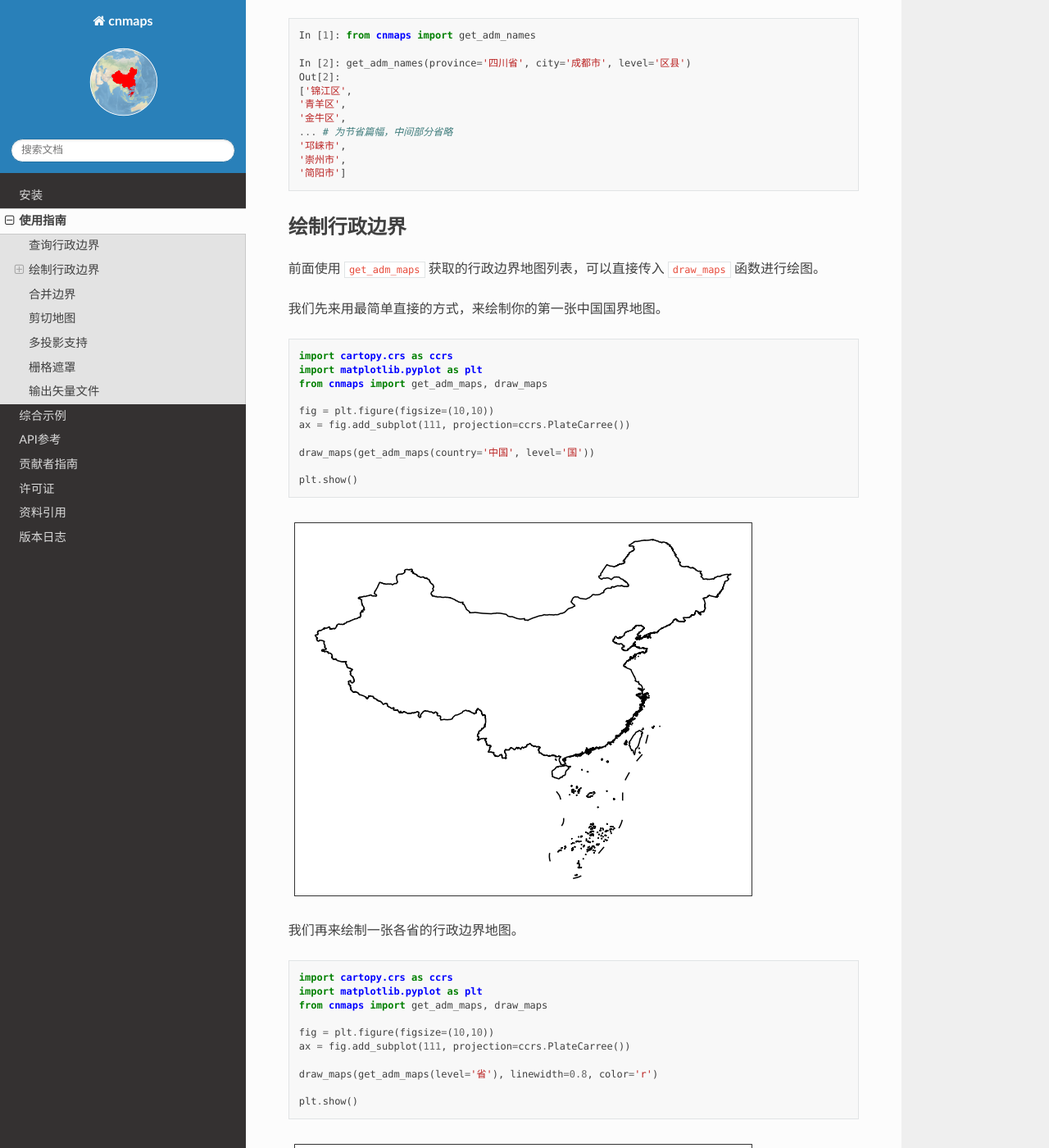
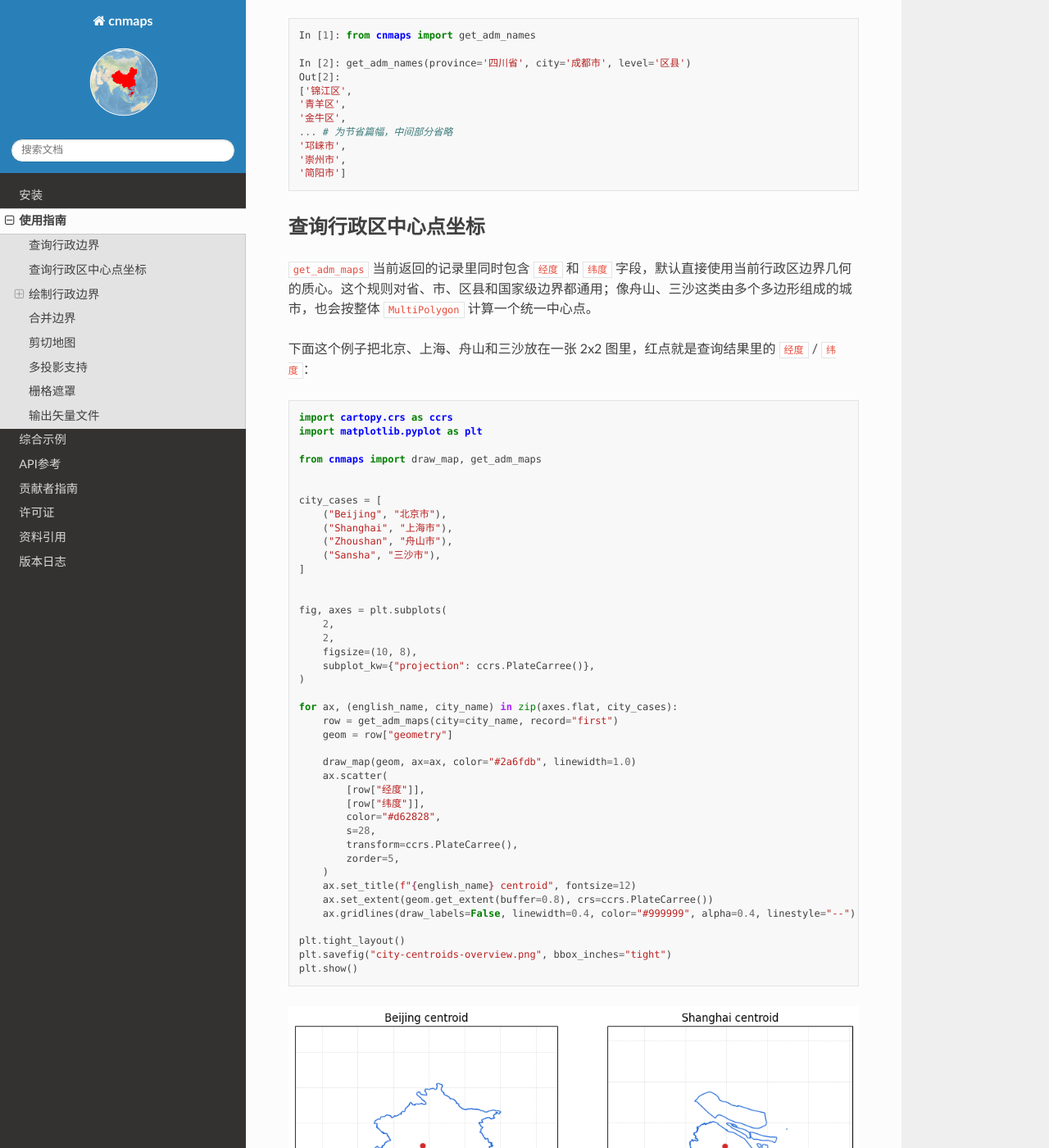
Before and after one commit to cnmetlab/cnmaps, a Sphinx documentation site: the page built from docs/source/content/usage.rst, in a window 1280 px wide and 1400 px high, scrolled down 2451 px. Shown: the whole window at 82% size. Built offline with Sphinx 7.4.7 and the Read the Docs theme 3.1.0, drawn with Linux system fonts in a browser that asks for light colours.

Commit message:
Document centroid coordinate examples (#11)

```diff
--- /dev/null
+++ b/docs/source/_examples/city_centroids_overview.py
@@ -0,0 +1,41 @@
+import cartopy.crs as ccrs
+import matplotlib.pyplot as plt
+
+from cnmaps import draw_map, get_adm_maps
+
+
+city_cases = [
+    ("Beijing", "北京市"),
+    ("Shanghai", "上海市"),
+    ("Zhoushan", "舟山市"),
+    ("Sansha", "三沙市"),
+]
+
+
+fig, axes = plt.subplots(
+    2,
+    2,
+    figsize=(10, 8),
+    subplot_kw={"projection": ccrs.PlateCarree()},
+)
+
+for ax, (english_name, city_name) in zip(axes.flat, city_cases):
+    row = get_adm_maps(city=city_name, record="first")
+    geom = row["geometry"]
+
+    draw_map(geom, ax=ax, color="#2a6fdb", linewidth=1.0)
+    ax.scatter(
+        [row["经度"]],
+        [row["纬度"]],
+        color="#d62828",
+        s=28,
+        transform=ccrs.PlateCarree(),
+        zorder=5,
+    )
+    ax.set_title(f"{english_name} centroid", fontsize=12)
+    ax.set_extent(geom.get_extent(buffer=0.8), crs=ccrs.PlateCarree())
+    ax.gridlines(draw_labels=False, linewidth=0.4, color="#999999", alpha=0.4, linestyle="--")
+
+plt.tight_layout()
+plt.savefig("city-centroids-overview.png", bbox_inches="tight")
+plt.show()
--- a/docs/source/content/usage.rst
+++ b/docs/source/content/usage.rst
@@ -133,6 +133,17 @@
     '邛崃市',
     '崇州市',
     '简阳市']
+
+查询行政区中心点坐标
+------------------
+``get_adm_maps`` 当前返回的记录里同时包含 ``经度`` 和 ``纬度`` 字段，默认直接使用当前行政区边界几何的质心。这个规则对省、市、区县和国家级边界都通用；像舟山、三沙这类由多个多边形组成的城市，也会按整体 ``MultiPolygon`` 计算一个统一中心点。
+
+下面这个例子把北京、上海、舟山和三沙放在一张 2x2 图里，红点就是查询结果里的 ``经度`` / ``纬度``：
+
+.. literalinclude:: ../_examples/city_centroids_overview.py
+   :language: python
+
+.. image:: ../_static/city-centroids-overview.png
 
 绘制行政边界
 ------------
```
Also changed, not shown: docs/source/_static/city-centroids-overview.png (added), 2 other files.
